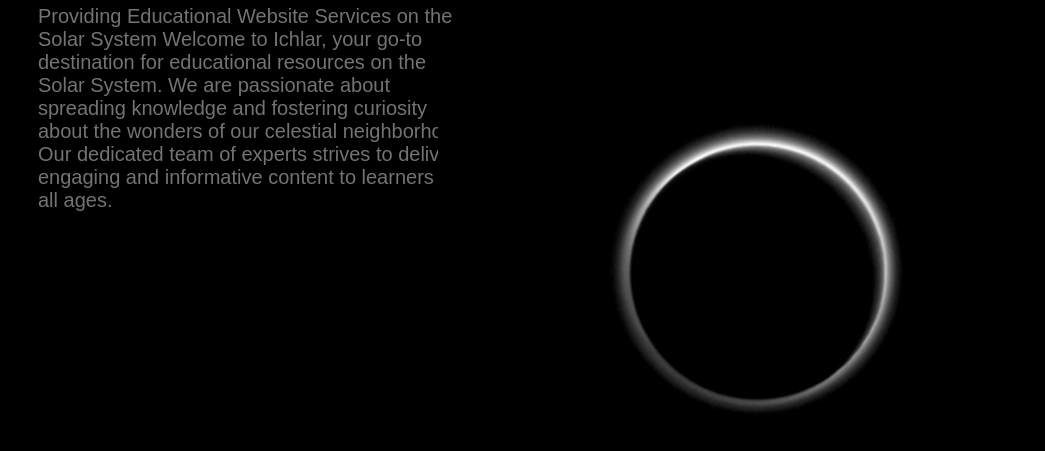
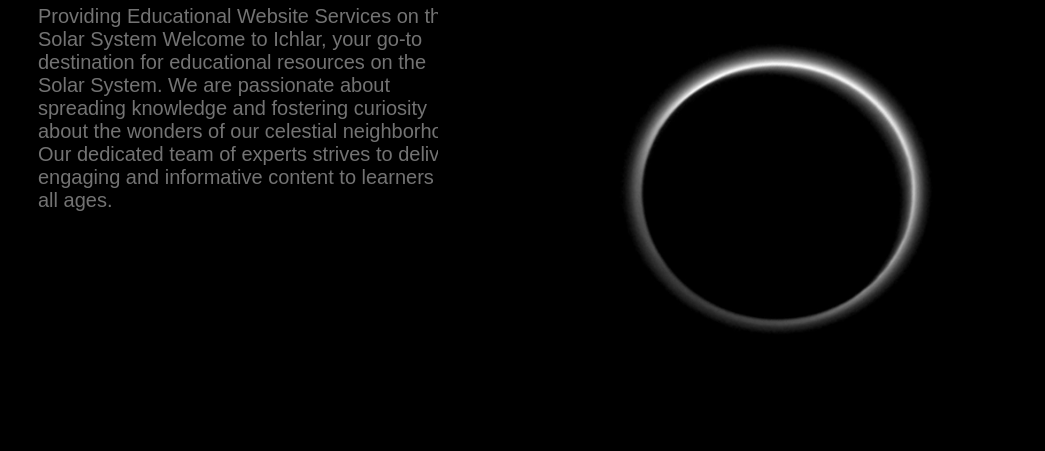
Before and after one commit to farda222/ichlar-web.github.io, a plain HTML site: page aboutus.html in a window 1280 px wide. Shown: the part 357-808 px from the top of the page, without its empty margins (82-1127 px from the left). Drawn offline with Linux system fonts and the light colour scheme.

Commit message:
Update style.css

```diff
--- a/css/style.css
+++ b/css/style.css
@@ -82,10 +82,10 @@ body {
     }
     .image {
         margin-left: 50vh;
-        margin-top: -15vh;
+        margin-top: -25vh;
     }
     .image img {
-        width: 80vh;
+        width: 85vh;
         height: 45vh;
     }
 }
```
